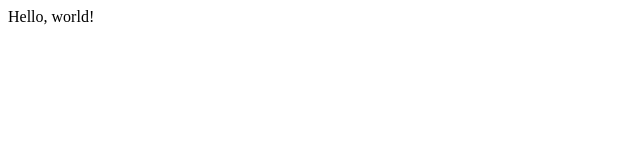
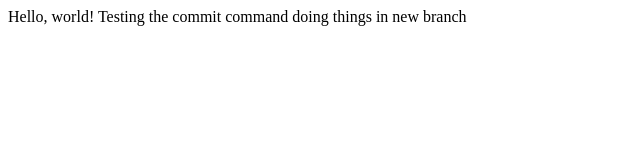
Before and after one commit to galym27/galym27, a plain HTML site: page index.html in a window 1280 px wide. Shown: the whole page, without its empty margins (0-640 px from the left). Drawn offline with Linux system fonts and the light colour scheme.

Commit message:
making a change in newbranch

```diff
--- a/index.html
+++ b/index.html
@@ -5,5 +5,7 @@
     </head>
     <body>
         Hello, world!
+        Testing the commit command
+        doing things in new branch
     </body>
 </html>
```
